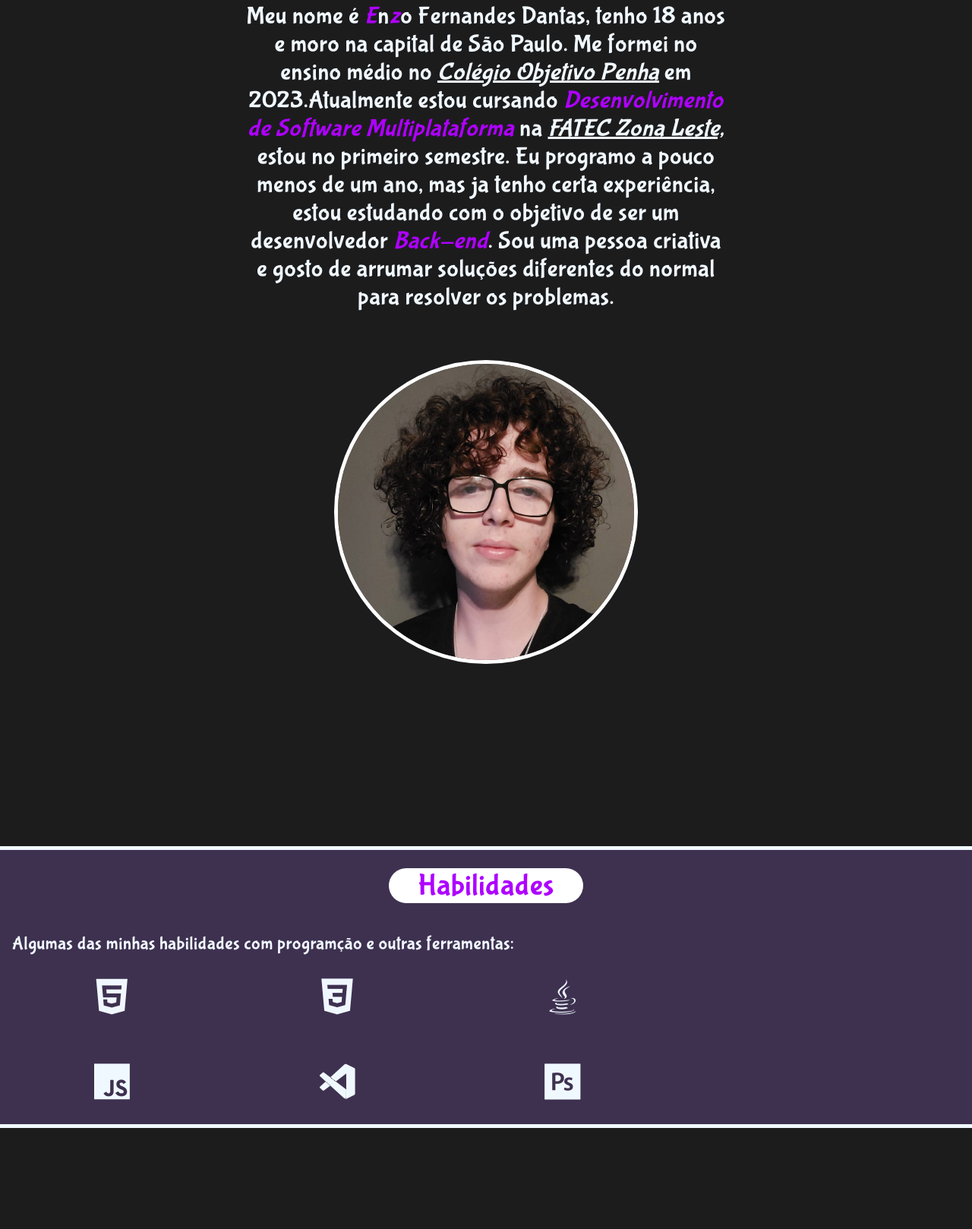
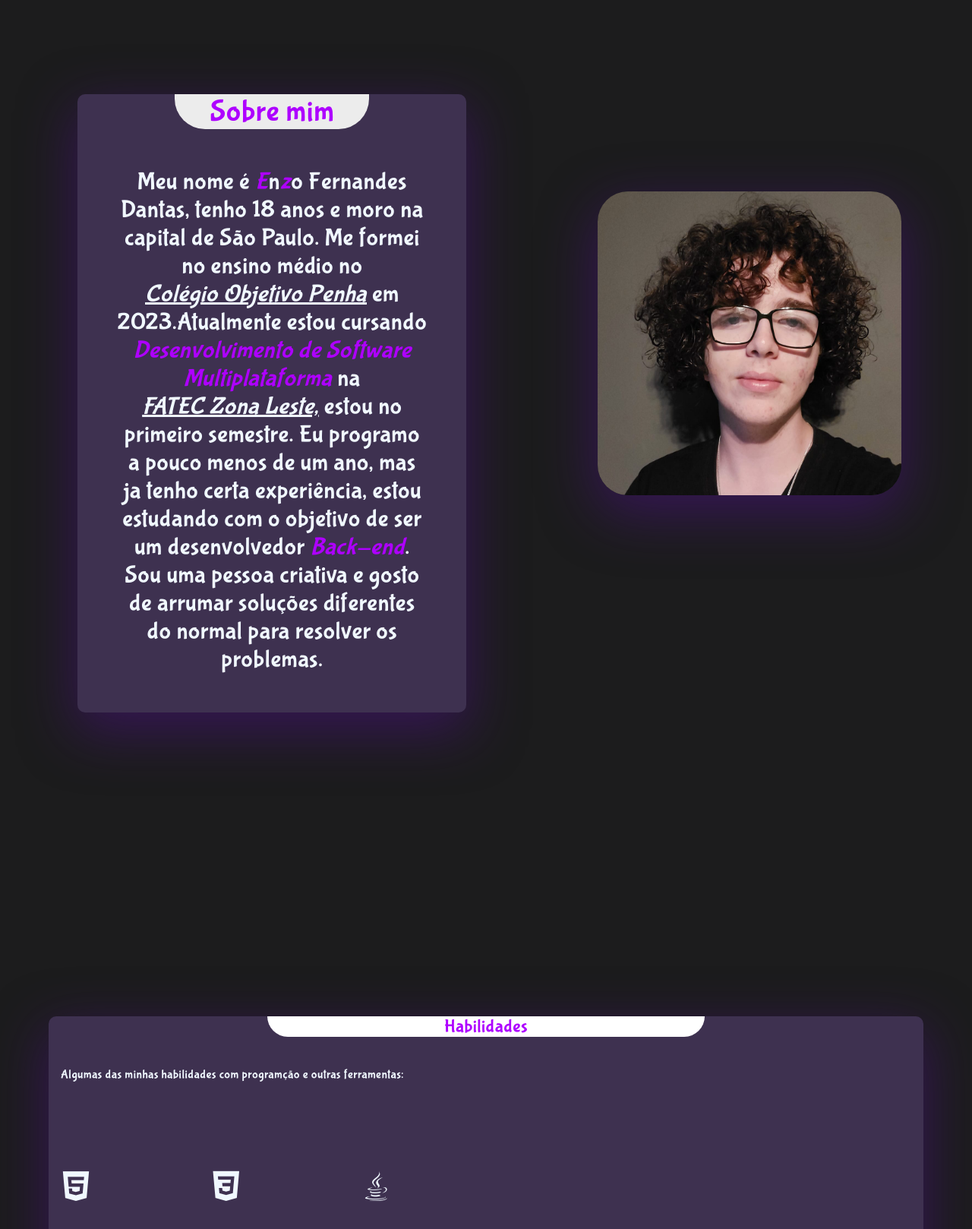
Before and after one commit to Fernandes-ez/portfolio_real, a plain HTML site: page index.html in a window 1280 px wide. Shown: the part 980-2598 px from the top of the page at 76% size. Drawn offline with nearby package versions, Linux system fonts and the light colour scheme.

Commit message:
redsign e alterações mobile

```diff
--- a/assets/css/components/apresentacao.css
+++ b/assets/css/components/apresentacao.css
@@ -3,7 +3,6 @@
     display: flex;
     width: 100%;
     height: 100vh;
-
 }
 .texto_apr{
     text-align: center;
--- a/assets/css/components/contato.css
+++ b/assets/css/components/contato.css
@@ -1,6 +1,6 @@
 .contato{
     width: 100%;
-    height: 100%;
+    height: 100vh;
     justify-content: center;
 }
 .cont_titulo{
--- a/assets/css/components/geral.css
+++ b/assets/css/components/geral.css
@@ -8,6 +8,7 @@ body{
     font-size: 4rem;
     width: 100vw;
     font-family: "bubblegum";
+    overflow-x: hidden;
 
 }
 html{
--- a/assets/css/components/habilidades.css
+++ b/assets/css/components/habilidades.css
@@ -1,90 +1,82 @@
+.habilidades{
+    background-color: rgb(62, 49, 80);
+    margin-top: 15rem;
+
+}
 .habi_titulo{
     text-align: center;
-    font-size: 2rem;
-    margin-top: 10vh;
     margin-left: auto;
     margin-right: auto;
     height: auto;
-    width:30%;
     background-color: white;
     color: rgb(174, 0, 255);
-    border-radius: 40px;
+    border-radius: 0 0 40px 40px;
 
 }
-.habilidades{
-    height: max-content;
-    width: 100%;
-    background-color: rgb(62, 49, 80);
-    margin-top: 15rem;
-    border-top: solid 5px;
-    border-bottom: solid 5px;
-    font-size: 1.5rem;
-}
-.habi_texto{
-    margin-left: 1rem;
-    margin-top: 10vh;
 
-}
-.icons{
-    margin-left: 4%;
-    margin-right: 4%;
-}
 .icons ul li{
     display: inline-block;
     justify-content: space-between;
     transition: transform 0.5s ease;
     width: 10%;
-    margin-top: 10vh;
-    padding: 2vh;
-    margin-left: 7vh;
+
 }
 .icons li:hover{
     transform: scale(1.1);
 }
-.icons i {
-    font-size: 4rem;
-    display: flex;
-    justify-content: space-between;
-}
-@media (min-width: 425px),(max-width: 768px){
+@media (min-width: 768px),(max-width: 2560px){
     .habilidades{
-        margin-top: 15rem;
+        margin-top: 25rem;
+        height: fit-content;
+        width: 90%;
+        border-radius:10px;
+        box-shadow: rgba(73, 18, 124, 0.56) 0px 22px 70px 4px;
     }
     .habi_titulo{
         font-size: 2.5rem;
-        width: 20%;
-        margin-top: 3vh;
+        width: 0%;
     }
     .habi_texto{
         font-size: 2rem;
         margin-top: 5vh;
-    }
-    .icons i{
-        font-size: 5rem;
-
+        margin-left: 5vh;
     }
     .icons ul li{
-        margin-top: 2vh;
+        margin-bottom: 2vh;
+        width: 100%;
+        justify-content: space-around;
+        padding: 2vh;
+    }
+    .icons li i{
+        font-size: 5rem;
+    }
+}
+
+@media (min-width:320px),(max-width: 425px){
+    .habilidades{
+        margin-right:auto ;
+        margin-left: auto;
+    }
+    .habi_titulo{
+        font-size: 1.5rem;
+        width: 50%;
+    }
+    .habi_texto{
+        margin-left: 2vh;
+        font-size: 1rem;
+        margin-top: 5vh;
+    }
+    .icons{
+        width: 80%;
+        padding: 0;
+        margin-top: 10vh;
+    }
+    .icons li i{
+        font-size: 2.5rem;
+    }
+    .icons ul li{
+        margin-top: 0.5vh;
         margin-bottom: 2vh;
         width: 20%;
     }
 }
-    @media (min-width:320px),(max-width: 415px){
-
-    .habi_titulo{
-        font-size: 2.5rem;
-        width: 20%;
-        margin-top: 3vh;
-    }
-    .habi_texto{
-        font-size: 1.5rem;
-        margin-top: 5vh;
-    }
-    .icons i{
-        font-size: 3rem;
-    }
-    .icons ul li{
-        margin-top: 2vh;
-        width: 20%;
-    }
-        }
--- a/assets/css/components/projetos.css
+++ b/assets/css/components/projetos.css
@@ -1,5 +1,6 @@
 .projetos{
-    font-size: 2rem;
+    height: 100vh;
+    width: 100%;
 }
 .proj_titulo{
     height: fit-content;
@@ -55,18 +56,22 @@
 }
 @media (min-width:320px),(max-width: 415px){
     .projetos{
-        margin-top: 50vh;
     }
     .proj_titulo{
         font-size: 1.5rem;
         width: 40%;
-        margin-top: 3vh;
     }
 }
 @media (min-width:415px){
+    .projetos{
+        font-size: 2rem;
+        margin-top: 25rem;
+    }
     .proj_titulo{
         font-size: 2.5rem;
         width: 25%;
-        margin-top: 3vh;
+    }
+    .proj_box{
+
     }
 }
--- a/assets/css/components/sobremim.css
+++ b/assets/css/components/sobremim.css
@@ -1,12 +1,10 @@
 .sobre_mim{
-    border-top: 1px solid;
-    border-top-color:rgb(28, 28, 29);
     font-size: 1.2rem;
-    width: 100%;
+    margin-top: 15rem;
 }
 .sm_titulo{
     color: rgb(174, 0, 255);
-    border-radius: 40px;
+    border-radius: 0 0 40px 40px;
     height:fit-content;
     width: 30%;
     background-color: rgb(236, 236, 236);
@@ -14,18 +12,13 @@
     font-size: 2rem;
     margin-left: auto;
     margin-right: auto;
-    margin-top: 4vh;
+
 }
 .sm_texto{
     text-align: center;
-    margin-top: 8vh;
     width: 40%;
-    margin-left: auto;
-    margin-right: auto;
 }
-.tudo_sm{
 
-}
 
 .eu{
     width: 25%;
@@ -38,11 +31,11 @@
 }
 
 .eu img{
-    border-radius: 50%;
-    border: 5px solid rgb(255, 255, 255);
+    border-radius: 10%;
     height: 20rem;
-    width: 20rem;
+    width: 50vh;
     transition: transform 0.5s ease;
+    box-shadow: rgba(73, 18, 124, 0.56) 0px 22px 70px 4px;
 }
 .eu:hover img{
     transform: scale(1.1);
@@ -54,18 +47,24 @@
     width: auto;
     height: auto;
     display: inline-flex;
-    transition: 0.3s;
+    transition: 0.5s;
 }
 .link:hover{
-    transform: scale(1.1);
+    transform: scale(-1.-1);
     color:rgb(174, 0, 255) ;
 }
 .link::after{
     background-color:rgb(174, 0, 255) ;
 }
+.caixa_sm{
+    margin-left: 8vw;
+    border-radius: 10px;
+    box-shadow: rgba(73, 18, 124, 0.56) 0px 22px 70px 4px;
+
+}
 @media (min-width:320px),(max-width: 425px){
 .sobre_mim{
-    height: fit-content;
+    height: max-content;
 }
 .sm_titulo{
     font-size: 1.5rem;
@@ -75,7 +74,7 @@
     font-size: 1rem;
     width: 80%;
     height: 100%;
-    margin-top: 5vh;
+
 }
 .eu img{
     width: 200px;
@@ -87,17 +86,35 @@
 }
 }
 @media (min-width: 415px){
-    .sm_titulo{
+.sobre_mim{
+    display:flex;
+}
+.sm_titulo{
     font-size: 2.5rem;
-    width: 20%;
-    }
+    width: 50%;
+}
 .sm_texto{
+    width: 80%;
+    margin-top: 10%;
+    font-size: 2rem;
+    margin-left: 10%;
+    margin-right: 10%;
+    margin-bottom: 10%;
+    display: inline-block;
+}
+.eu{
     width: 50%;
-    margin-top: 5vh;
-    font-size: 2rem;
+    display: inline-block;
 }
 .eu img{
     width: 400px;
     height: 400px;
+    margin-left: 25%;
+    margin-top: 10%;
+}
+.caixa_sm{
+    height: fit-content;
+    width: 40%;
+    background-color: rgb(62, 49, 80);
 }
 }
--- a/assets/js/scrollreveal.js
+++ b/assets/js/scrollreveal.js
@@ -1,5 +1,5 @@
 window.sr = ScrollReveal({reset: true});
-ScrollReveal().reveal('.sobre_mim')
-ScrollReveal().reveal('.habilidades', {delay: 500})
-ScrollReveal().reveal('.projetos',{delay: 500})
-ScrollReveal().reveal('.contato',{delay: 500})
+ScrollReveal().reveal('.sobre_mim'), {delay: 600}
+ScrollReveal().reveal('.habilidades', {delay: 600})
+ScrollReveal().reveal('.projetos',{delay: 600})
+ScrollReveal().reveal('.contato',{delay: 600})
--- a/index.html
+++ b/index.html
@@ -3,14 +3,6 @@
 <head>
     <link rel="stylesheet" href="/assets/css/extend.css"/>
     <link rel="stylesheet" type='text/css' href="https://cdn.jsdelivr.net/gh/devicons/devicon@latest/devicon.min.css"/>
-    <link rel="stylesheet" type='text/css' href="https://cdn.jsdelivr.net/gh/devicons/devicon@latest/devicon.min.css"/>
-    <link rel="stylesheet" type='text/css' href="https://cdn.jsdelivr.net/gh/devicons/devicon@latest/devicon.min.css"/>
-    <link rel="stylesheet" type='text/css' href="https://cdn.jsdelivr.net/gh/devicons/devicon@latest/devicon.min.css"/>
-    <link rel="stylesheet" type='text/css' href="https://cdn.jsdelivr.net/gh/devicons/devicon@latest/devicon.min.css"/>
-    <link rel="stylesheet" type='text/css' href="https://cdn.jsdelivr.net/gh/devicons/devicon@latest/devicon.min.css"/>
-    <link rel="stylesheet" type='text/css' href="https://cdn.jsdelivr.net/gh/devicons/devicon@latest/devicon.min.css"/>
-    <link rel="stylesheet" type='text/css' href="https://cdn.jsdelivr.net/gh/devicons/devicon@latest/devicon.min.css"/>
-    <link rel="icon" type="imagex/png" href="/assets/images/logo.ico"/>
 
     <meta charset="UTF-8">
     <meta name="viewport" content="width=device-width, initial-scale=1.0">
@@ -49,14 +41,16 @@
       <section>
         <div class="peloamordedeus">
           <div id="sobre-mim" class="sobre_mim">
-            <div class="tudo_sm">
+            <div class="caixa_sm">
               <div class="sm_titulo">Sobre mim</div>
-                <div class="sm_texto">Meu nome é <em>E</em>n<em>z</em>o Fernandes Dantas, tenho 18 anos e moro na capital de São Paulo. Me formei no ensino médio no <em><div class="link"><a href="https://www.objetivopenha.com.br">Colégio Objetivo Penha</a></div></em> em 2023.Atualmente estou cursando <em>Desenvolvimento de Software Multiplataforma</em> na <em><div class="link"><a href="https://www.fateczl.edu.br/inicio">FATEC Zona Leste,</a></div></em> estou no primeiro semestre. Eu programo a pouco menos de um ano, mas ja tenho certa experiência, estou  estudando com o objetivo de ser um desenvolvedor <em>Back-end</em>. Sou uma pessoa  criativa e gosto de arrumar soluções diferentes do normal para resolver os problemas.
+                <div class="sm_texto">
+                  Meu nome é <em>E</em>n<em>z</em>o Fernandes Dantas, tenho 18 anos e moro na capital de São Paulo. Me formei no ensino médio no <em><div class="link"><a href="https://www.objetivopenha.com.br">Colégio Objetivo Penha</a></div></em> em 2023.Atualmente estou cursando <em>Desenvolvimento de Software Multiplataforma</em> na <em><div class="link"><a href="https://www.fateczl.edu.br/inicio">FATEC Zona Leste,</a></div></em> estou no primeiro semestre. Eu programo a pouco menos de um ano, mas ja tenho certa experiência, estou  estudando com o objetivo de ser um desenvolvedor <em>Back-end</em>. Sou uma pessoa  criativa e gosto de arrumar soluções diferentes do normal para resolver os problemas.
                 </div>
-                <div id="eu" class="eu">
-                  <img src="/assets/images/eu.png" alt="">
-                </div>
-            </div>
+              </div>
+                  <div id="eu" class="eu">
+                    <img src="/assets/images/eu.png" alt="">
+                  </div>
+
           </div>
       </div>
     </section>
@@ -70,9 +64,13 @@
             <li><i class="devicon-html5-plain"></i></li>
             <li><i class="devicon-css3-plain"></i></li>
             <li><i class="devicon-java-plain"></i></li>
+            <li><i class="devicon-spring-original"></i></li>
             <li><i class="devicon-javascript-plain"></i></li>
+            <li><i class="devicon-git-plain"></i></li>
             <li><i class="devicon-vscode-plain"></i></li>
+            <li><i class="devicon-intellij-plain"></i></li>
             <li><i class="devicon-photoshop-plain"></i></li>
+            <li><i class="devicon-figma-plain"></i></li>
           </ul>
         </div>
       </div>
```
